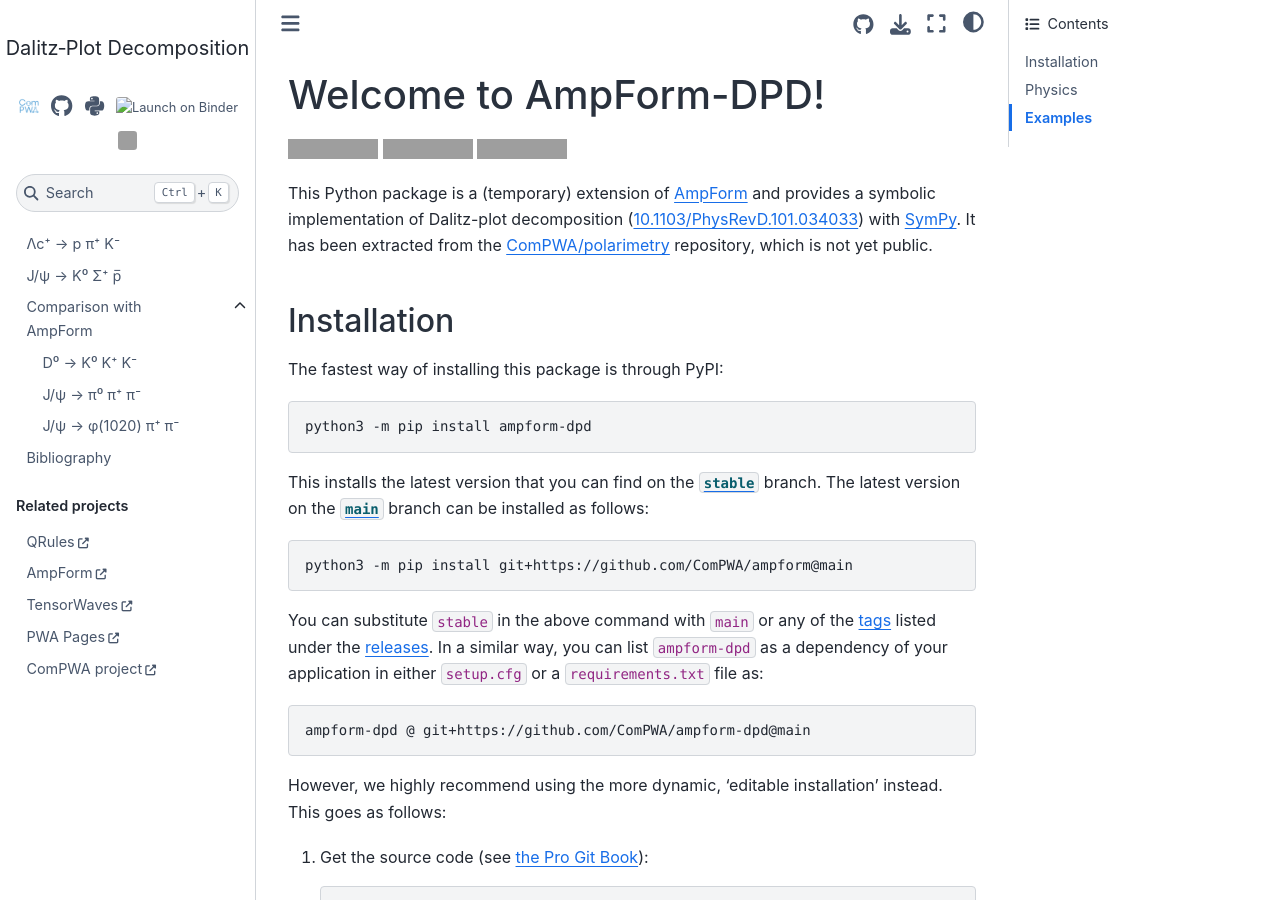
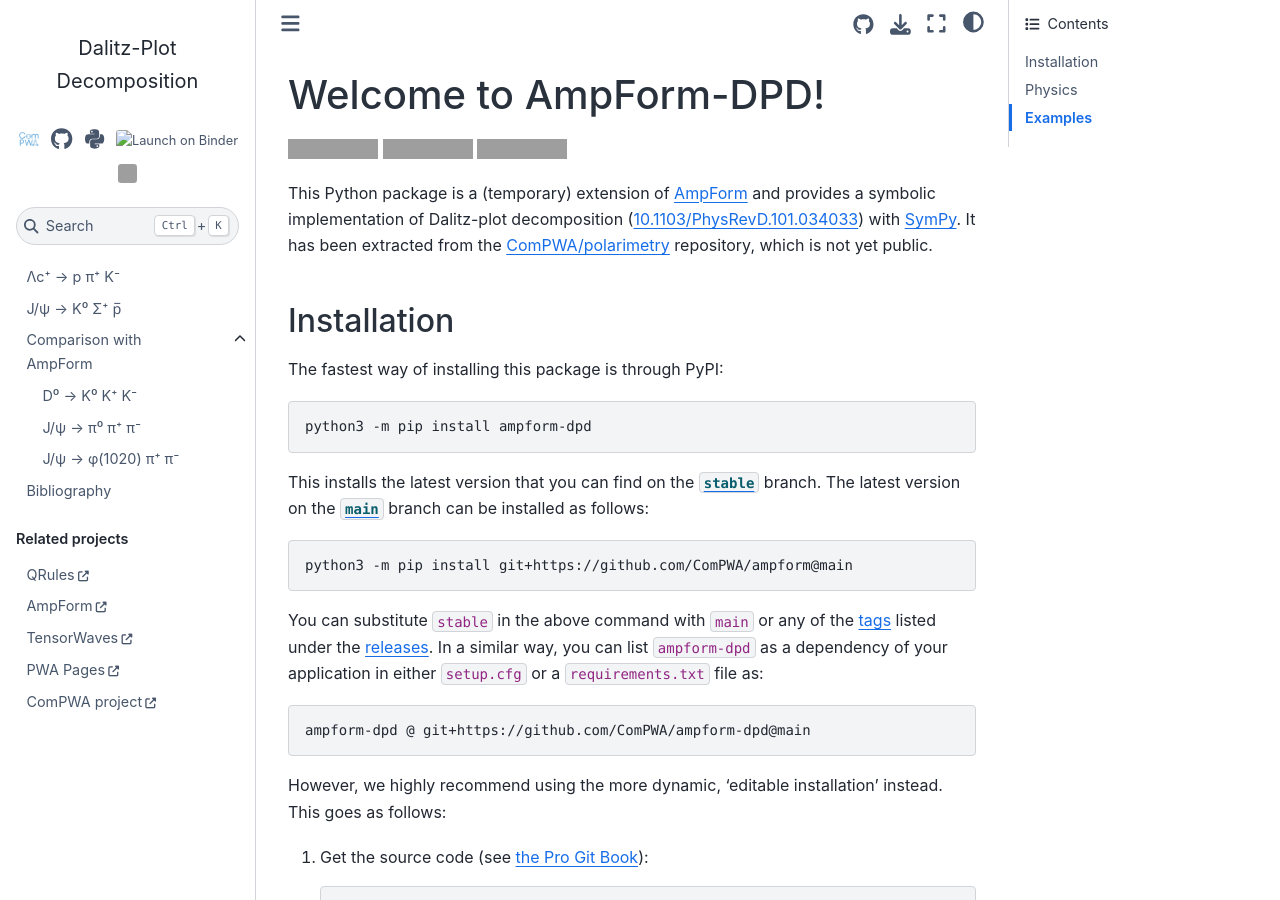
Before and after one commit to ComPWA/ampform-dpd, a Sphinx documentation site: the page built from docs/index.md, in a window 1280 px wide and 900 px high. Built offline with Sphinx 7.4.7 and the Sphinx Book theme 1.1.4, drawn with Linux system fonts in a browser that asks for light colours; pages that are not in the unit, such as notebooks, are missing from menus; the version number could not be read and is left out; cross-references to code outside the pages are shown as plain code; grey boxes are pictures that could not be loaded.

Commit message:
FIX: remove special characters from title
Does not render well in browser tab

```diff
--- a/docs/conf.py
+++ b/docs/conf.py
@@ -175,7 +175,7 @@
     "launch_buttons": {
         "binderhub_url": "https://mybinder.org",
     },
-    "logo": {"text": "Dalitz&#8209;Plot&nbsp;Decomposition"},
+    "logo": {"text": "Dalitz-Plot Decomposition"},
     "path_to_docs": "docs",
     "repository_branch": "main",
     "repository_url": "https://github.com/ComPWA/ampform-dpd",
```
